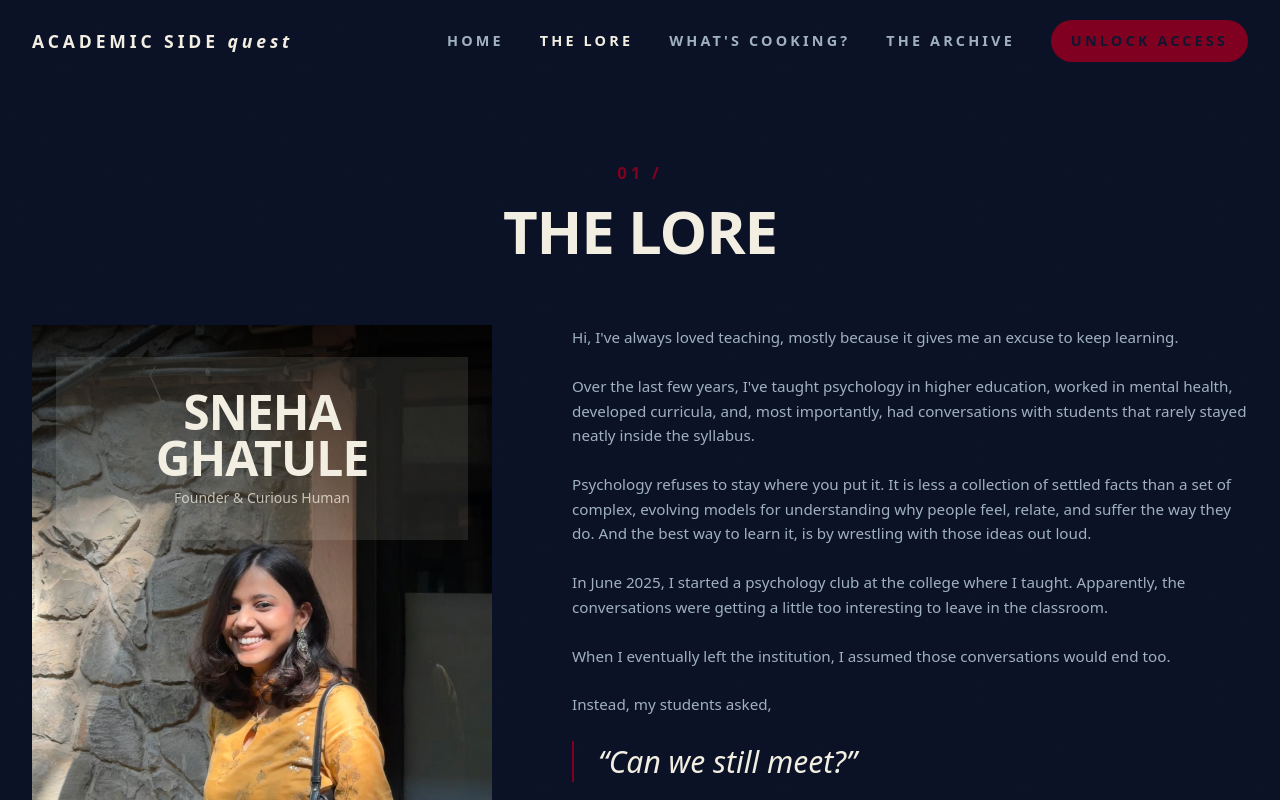
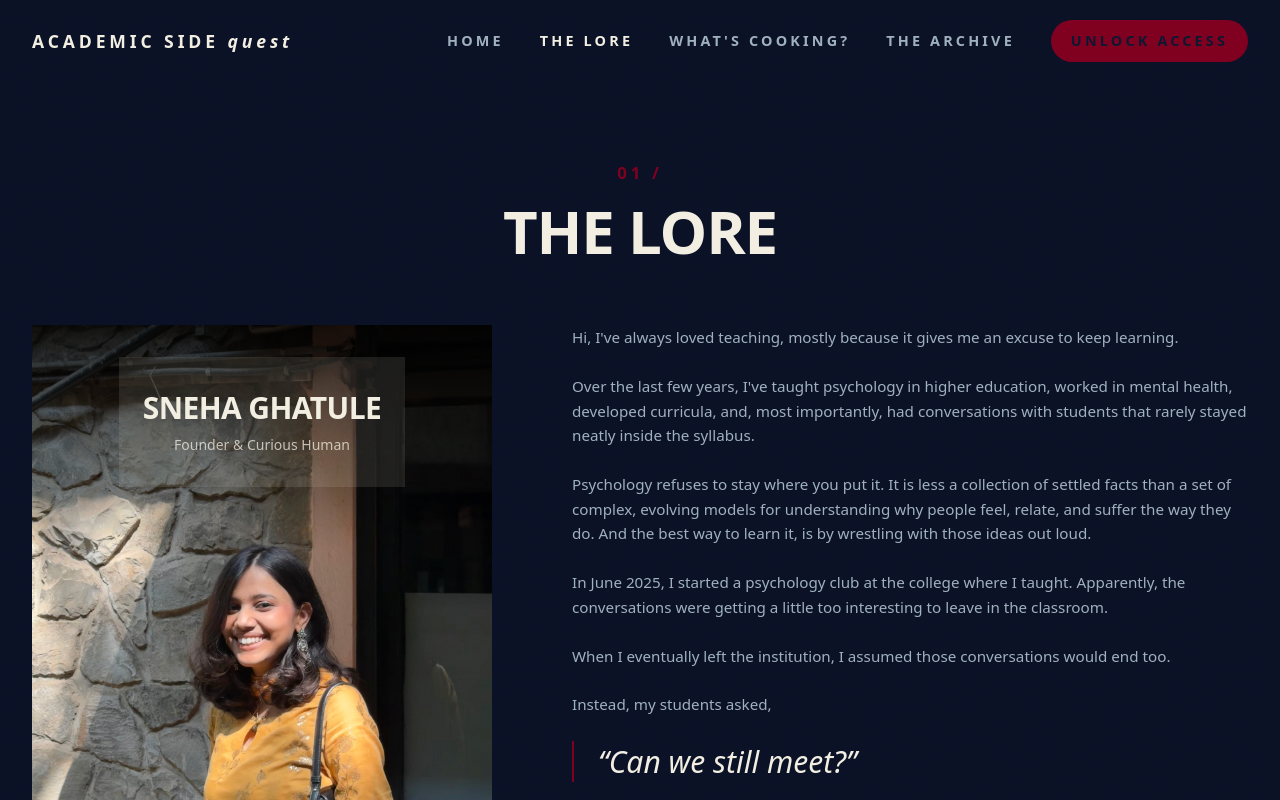
Before and after one commit to snehaghatule/academic-side-quest, a Next.js app: page /about in a window 1280 px wide. Shown: the top 800 px of the page. Built offline with nearby package versions, Linux system fonts and the light colour scheme; a web font is replaced by a local one.

Commit message:
Match Lore name style to home caption

```diff
--- a/src/components/sections/Founder.tsx
+++ b/src/components/sections/Founder.tsx
@@ -56,7 +56,7 @@ export function Founder() {
                 )}
                 <div className="absolute inset-x-0 top-0 flex flex-col items-center bg-gradient-to-b from-black/80 via-black/40 to-transparent px-6 pb-16 pt-8 text-center">
                   <div className="bg-ink/10 px-6 py-8">
-                    <p className="display text-4xl font-bold uppercase leading-[0.95] tracking-[-0.01em] text-ink sm:text-5xl">
+                    <p className="display max-w-xl text-2xl font-bold uppercase leading-tight tracking-[-0.01em] text-ink sm:text-3xl">
                       {founder.name}
                     </p>
                     <p className="mt-2 text-sm text-ink/75">{founder.role}</p>
```
